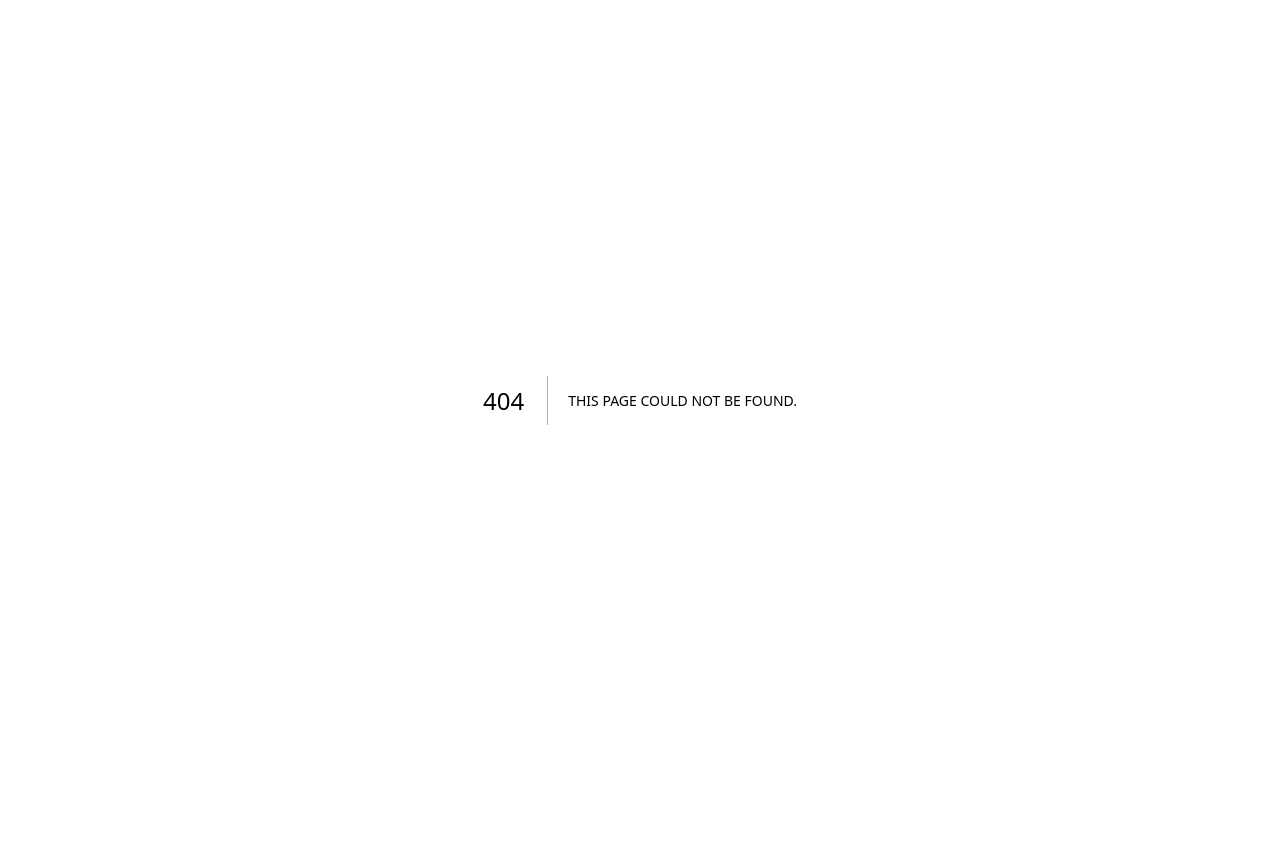
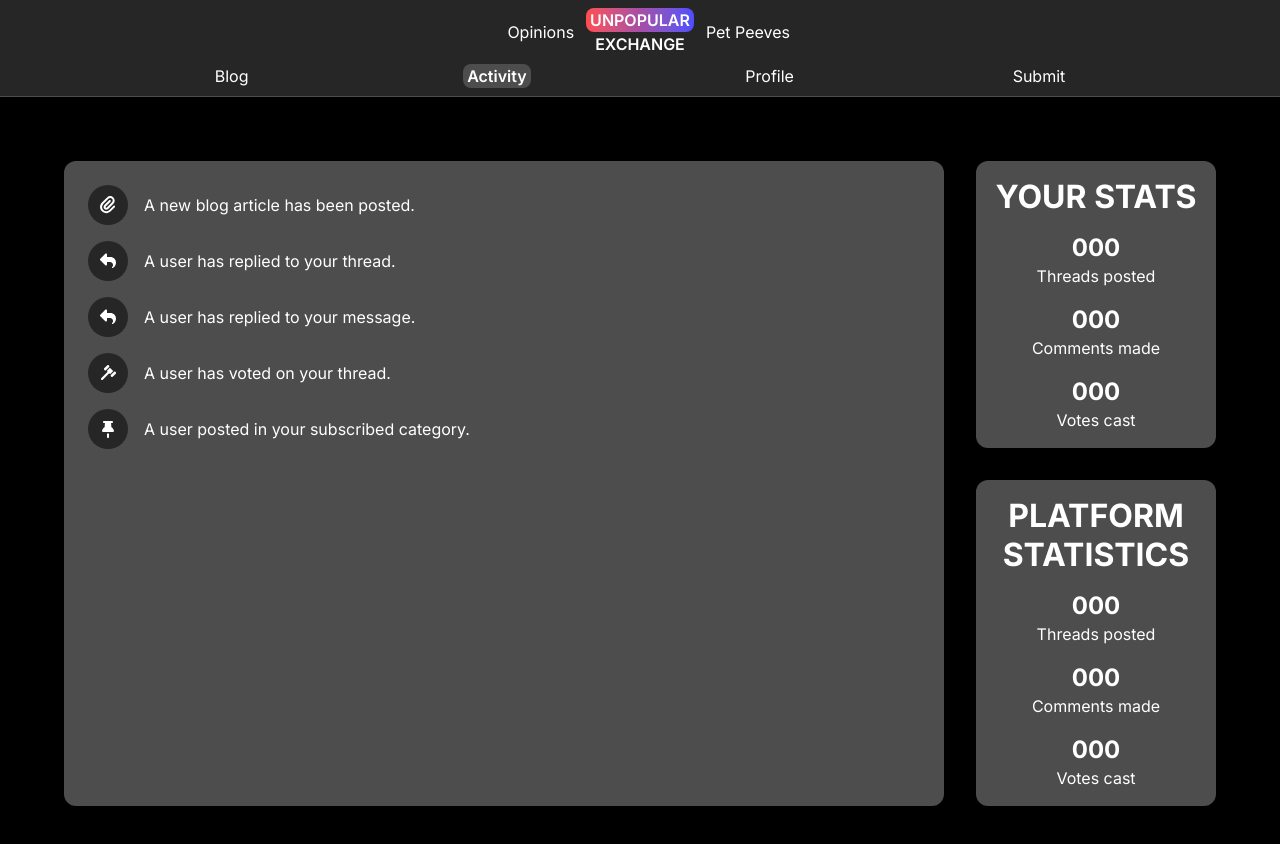
Before and after one commit to PresidentTree94/unpopular-exchange, a Next.js app: page /activity in a window 1280 px wide. Before the commit this address had no page. Shown: the top 844 px of the page. Before the commit the page ends 800 px from the top, so only its background shows below. Built offline with nearby package versions, Linux system fonts and the light colour scheme.

Commit message:
Added Activity (notifications) page.

```diff
--- /dev/null
+++ b/src/app/(main)/activity/page.tsx
@@ -0,0 +1,63 @@
+import { FontAwesomeIcon } from "@fortawesome/react-fontawesome";
+import { faPaperclip, faReply, faGavel, faThumbTack } from "@fortawesome/free-solid-svg-icons";
+
+export default function Activity() {
+  return (
+    <section className="flex gap-8">
+      <article className="box flex-1">
+        <div className="flex gap-4 p-2 items-center">
+        <FontAwesomeIcon icon={faPaperclip} className="bg-tertiary rounded-full p-3 !w-auto aspect-square" />
+        <p>A new blog article has been posted.</p>
+      </div>
+      <div className="flex gap-4 p-2 items-center">
+        <FontAwesomeIcon icon={faReply} className="bg-tertiary rounded-full p-3 !w-auto aspect-square" />
+        <p>A user has replied to your thread.</p>
+      </div>
+      <div className="flex gap-4 p-2 items-center">
+        <FontAwesomeIcon icon={faReply} className="bg-tertiary rounded-full p-3 !w-auto aspect-square" />
+        <p>A user has replied to your message.</p>
+      </div>
+      <div className="flex gap-4 p-2 items-center">
+        <FontAwesomeIcon icon={faGavel} className="bg-tertiary rounded-full p-3 !w-auto aspect-square" />
+        <p>A user has voted on your thread.</p>
+      </div>
+      <div className="flex gap-4 p-2 items-center">
+        <FontAwesomeIcon icon={faThumbTack} className="bg-tertiary rounded-full p-3 !w-auto aspect-square" />
+        <p>A user posted in your subscribed category.</p>
+      </div>
+      </article>
+      <aside className="w-60 flex flex-col gap-8 text-center">
+        <div className="box flex flex-col gap-4">
+          <h2 className="leading-[normal]">Your Stats</h2>
+          <div>
+            <h3>000</h3>
+            <p>Threads posted</p>
+          </div>
+          <div>
+            <h3>000</h3>
+            <p>Comments made</p>
+          </div>
+          <div>
+            <h3>000</h3>
+            <p>Votes cast</p>
+          </div>
+        </div>
+        <div className="box flex flex-col gap-4">
+          <h2 className="leading-[normal]">Platform Statistics</h2>
+          <div>
+            <h3>000</h3>
+            <p>Threads posted</p>
+          </div>
+          <div>
+            <h3>000</h3>
+            <p>Comments made</p>
+          </div>
+          <div>
+            <h3>000</h3>
+            <p>Votes cast</p>
+          </div>
+        </div>
+      </aside>
+    </section>
+  );
+}
--- /dev/null
+++ b/src/app/(main)/blog/page.tsx
@@ -0,0 +1,38 @@
+export default function Blog() {
+  return (
+    <>
+      <a className="box relative">
+        <h2>Blog Title</h2>
+        <span className="absolute bottom-full right-5 translate-y-1/2">Pinned</span>
+        <div className="flex justify-between">
+          <p className="tag uppercase">Type</p>
+          <p className="tag">00/00/20XX</p>
+        </div>
+      </a>
+      <a className="box relative">
+        <h2>Blog Title</h2>
+        <span className="absolute bottom-full right-5 translate-y-1/2">Pinned</span>
+        <div className="flex justify-between">
+          <p className="tag uppercase">Type</p>
+          <p className="tag">00/00/20XX</p>
+        </div>
+      </a>
+      <a className="box relative">
+        <h2>Blog Title</h2>
+        <span className="absolute bottom-full right-5 translate-y-1/2">Pinned</span>
+        <div className="flex justify-between">
+          <p className="tag uppercase">Type</p>
+          <p className="tag">00/00/20XX</p>
+        </div>
+      </a>
+      <a className="box relative">
+        <h2>Blog Title</h2>
+        <span className="absolute bottom-full right-5 translate-y-1/2">Pinned</span>
+        <div className="flex justify-between">
+          <p className="tag uppercase">Type</p>
+          <p className="tag">00/00/20XX</p>
+        </div>
+      </a>
+    </>
+  );
+}
--- a/src/app/(main)/layout.tsx
+++ b/src/app/(main)/layout.tsx
@@ -17,6 +17,8 @@ export default function NavLayout({
         <Link href="/opinions" className={`${pathname === "/opinions" ? "active bg-unpopular" : ""} col-1 row-1 justify-self-end hover:bg-unpopular`}>Opinions</Link>
         <Link href="/peeves" className={`${pathname === "/peeves" ? "active bg-popular" : ""} col-3 row-1 justify-self-start hover:bg-popular`}>Pet Peeves</Link>
         <div className="col-span-full flex justify-evenly">
+          <Link href="/blog" className={pathname === "/blog" ? "active" : ""}>Blog</Link>
+          <Link href="/activity" className={pathname === "/activity" ? "active" : ""}>Activity</Link>
           <Link href="/profile" className={pathname.startsWith("/profile") ? "active" : ""}>Profile</Link>
           <Link href="/submit" className={pathname === "/submit" ? "active" : ""}>Submit</Link>
         </div>
--- a/src/app/(main)/profile/layout.tsx
+++ b/src/app/(main)/profile/layout.tsx
@@ -7,7 +7,7 @@ export default function ProfileLayout({
 }>) {
   return (
     <>
-      <header className="bg-secondary p-4 rounded-xl flex text-center">
+      <header className="box flex text-center">
         <div>
           <img src="https://placehold.co/100x100" className="rounded-full w-36 mb-4 m-auto" />
           <h3>AccountName</h3>
--- a/src/app/(main)/submit/page.tsx
+++ b/src/app/(main)/submit/page.tsx
@@ -1,6 +1,6 @@
 export default function Submit() {
   return (
-    <form className="bg-secondary p-4 rounded-xl flex flex-col">
+    <form className="box flex flex-col">
       <div className="flex justify-evenly text-center">
         <div>
           <h3 className="mb-1">Type</h3>
--- a/src/app/globals.css
+++ b/src/app/globals.css
@@ -65,3 +65,13 @@
     @apply grow border-b border-dotted;
   }
 }
+
+@layer components {
+  .box {
+    @apply bg-secondary p-4 rounded-xl;
+  }
+
+  .tag {
+    @apply bg-tertiary rounded-lg px-1 font-semibold;
+  }
+}
--- a/src/components/Thread.tsx
+++ b/src/components/Thread.tsx
@@ -3,18 +3,18 @@ import { faSquarePollVertical, faMessage } from "@fortawesome/free-solid-svg-ico
 
 export default function Thread() {
   return (
-    <div className="bg-secondary p-4 rounded-xl relative">
-      <i className="text-sm">[Username or nickname] thinks...</i>
+    <div className="box relative">
+      <i>[Username or nickname] thinks...</i>
       <h3 className="my-1">Possible lengthy title about the thought</h3>
       <span className="absolute bottom-full right-5 translate-y-1/2">Determinant</span>
       <div className="flex justify-between gap-2">
         <div className="flex gap-2">
-          <p className="bg-tertiary rounded-lg py-1 px-2 leading-[normal] flex items-center text-sm font-semibold">000<FontAwesomeIcon icon={faSquarePollVertical} className="!h-[0.8rem]" /></p>
-          <p className="bg-tertiary rounded-lg py-1 px-2 leading-[normal] flex items-center text-sm font-semibold">000<FontAwesomeIcon icon={faMessage} className="!h-[0.8rem]" /></p>
+          <p className="tag flex items-center gap-[0.1875rem]">000<FontAwesomeIcon icon={faSquarePollVertical} className="!h-4"/></p>
+          <p className="tag flex items-center gap-[0.1875rem]">000<FontAwesomeIcon icon={faMessage} className="!h-[0.875rem]" /></p>
         </div>
         <div className="flex gap-2">
-          <a className="bg-tertiary rounded-lg py-1 px-2 leading-[normal] flex items-center text-sm font-semibold">#Tag</a>
-          <a className="bg-tertiary rounded-lg py-1 px-2 leading-[normal] flex items-center text-sm font-semibold">#Tag</a>
+          <p className="tag">#Tag</p>
+          <p className="tag">#Tag</p>
         </div>
       </div>
     </div>
--- a/src/shared/Categories.tsx
+++ b/src/shared/Categories.tsx
@@ -7,23 +7,23 @@ export default function Categories({
 }>) {
   return (
     <section className="grid grid-cols-[repeat(auto-fit,14rem)] gap-8 justify-center">
-      <a className={`bg-secondary aspect-square flex flex-col justify-center items-center rounded-xl p-4 ${type == Type.OPINIONS ? "hover:bg-unpopular" : "hover:bg-popular"}`}>
+      <a className={`box aspect-square flex flex-col justify-center items-center ${type == Type.OPINIONS ? "hover:bg-unpopular" : "hover:bg-popular"}`}>
         <h3>#Title</h3>
         <p>000 Discussions</p>
       </a>
-      <a className={`bg-secondary aspect-square flex flex-col justify-center items-center rounded-xl p-4 ${type == Type.OPINIONS ? "hover:bg-unpopular" : "hover:bg-popular"}`}>
+      <a className={`box aspect-square flex flex-col justify-center items-center ${type == Type.OPINIONS ? "hover:bg-unpopular" : "hover:bg-popular"}`}>
         <h3>#Title</h3>
         <p>000 Discussions</p>
       </a>
-      <a className={`bg-secondary aspect-square flex flex-col justify-center items-center rounded-xl p-4 ${type == Type.OPINIONS ? "hover:bg-unpopular" : "hover:bg-popular"}`}>
+      <a className={`box aspect-square flex flex-col justify-center items-center ${type == Type.OPINIONS ? "hover:bg-unpopular" : "hover:bg-popular"}`}>
         <h3>#Title</h3>
         <p>000 Discussions</p>
       </a>
-      <a className={`bg-secondary aspect-square flex flex-col justify-center items-center rounded-xl p-4 ${type == Type.OPINIONS ? "hover:bg-unpopular" : "hover:bg-popular"}`}>
+      <a className={`box aspect-square flex flex-col justify-center items-center ${type == Type.OPINIONS ? "hover:bg-unpopular" : "hover:bg-popular"}`}>
         <h3>#Title</h3>
         <p>000 Discussions</p>
       </a>
-      <a className={`bg-secondary aspect-square flex flex-col justify-center items-center rounded-xl p-4 ${type == Type.OPINIONS ? "hover:bg-unpopular" : "hover:bg-popular"}`}>
+      <a className={`box aspect-square flex flex-col justify-center items-center ${type == Type.OPINIONS ? "hover:bg-unpopular" : "hover:bg-popular"}`}>
         <h3>#Title</h3>
         <p>000 Discussions</p>
       </a>
```
Also changed, not shown: 1 other file (tests, documents, lock files or other folders).
